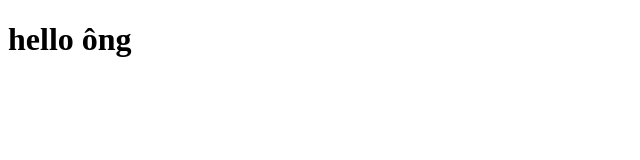
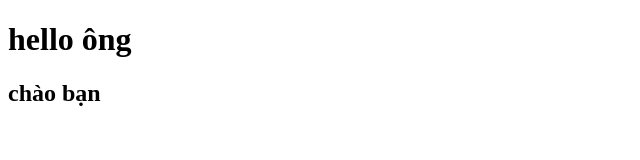
Before and after one commit to luc-oper/duan3, a plain HTML site: page index.html in a window 1280 px wide. Shown: the whole page, without its empty margins (0-640 px from the left). Drawn offline with Linux system fonts and the light colour scheme.

Commit message:
sửa 1 lần

```diff
--- a/index.html
+++ b/index.html
@@ -7,5 +7,6 @@
   </head>
   <body>
     <h1>hello ông</h1>
+    <h2>chào bạn</h2>
   </body>
 </html>
```
